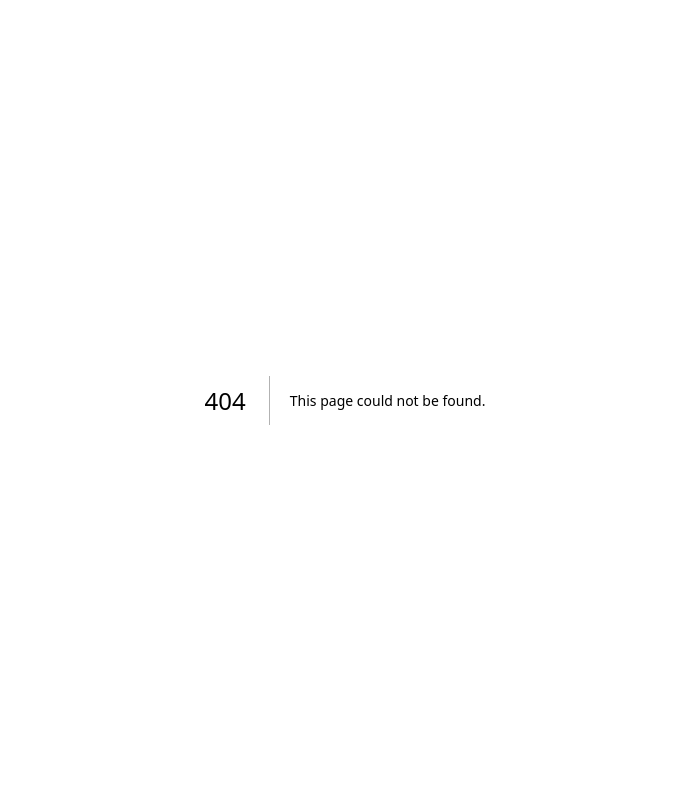
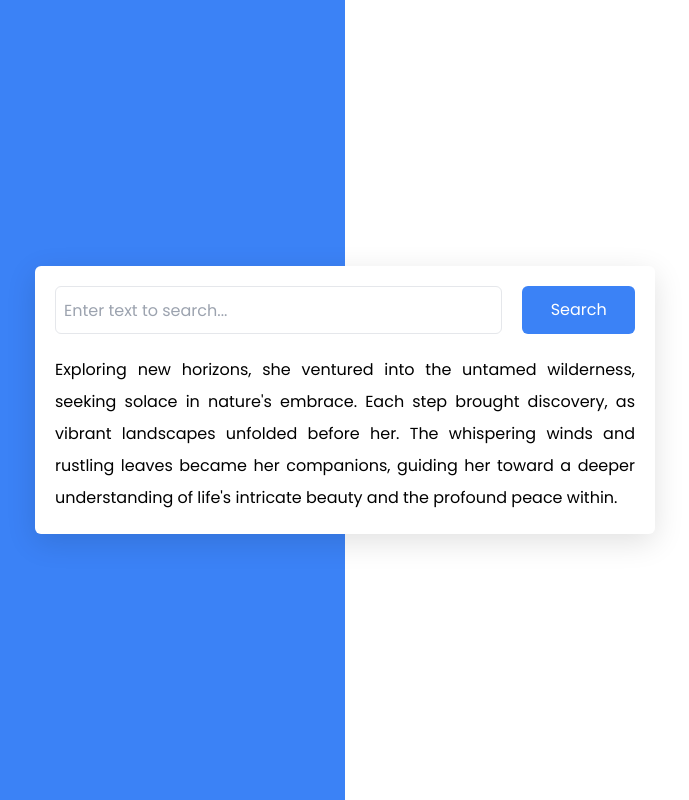
Before and after one commit to UlwanLuthfi/100-javascript-project, a Next.js app: page /highlight-searched-text in a window 1280 px wide. Before the commit this address had no page. Shown: the whole page, without its empty margins (295-984 px from the left). Built offline with nearby package versions, Linux system fonts and the light colour scheme.

Commit message:
feat highlight searched text

```diff
--- a/app/globals.css
+++ b/app/globals.css
@@ -16,6 +16,11 @@
   .bg-2-color {
     background: linear-gradient(#3b82f6, #3b82f6) 0 100% no-repeat;
     background-size: 100% 50%;
+  }
+
+  .bg-2-color-vertical {
+    background: linear-gradient(to right, #3b82f6, #3b82f6) 0 100% no-repeat;
+    background-size: 50% 100%;
   }
 
   @keyframes roll {
--- /dev/null
+++ b/app/highlight-searched-text/page.tsx
@@ -0,0 +1,59 @@
+'use client';
+
+import { useState } from 'react';
+
+export default function Page() {
+  const [searchText, setSearchText] = useState('');
+  const [highlightedText, setHighlightedText] = useState('');
+
+  const handleSearch = () => {
+    const textToHighlight = document.querySelector('.text-to-highlight');
+    if (textToHighlight) {
+      const regex = new RegExp(`(${searchText})`, 'gi');
+      const innerHTML = textToHighlight.textContent?.replace(
+        regex,
+        (match) => `<mark>${match}</mark>`
+      );
+      if (innerHTML !== undefined) {
+        setHighlightedText(innerHTML);
+      }
+    }
+  };
+
+  return (
+    <div className="flex min-h-screen p-5 justify-center items-center bg-2-color-vertical">
+      <div className="flex flex-col gap-5 bg-white p-5 w-[50%] min-w-[350px] rounded-md shadow-[0_8px_30px_rgb(0,0,0,0.12)]">
+        <div className="flex justify-between gap-5">
+          <input
+            type="text"
+            placeholder="Enter text to search..."
+            className="w-[80%] h-12 border p-2 rounded-md focus:outline-none focus:border-sky-500 focus:ring-1 focus:ring-sky-500"
+            value={searchText}
+            onChange={(e) => setSearchText(e.target.value)}
+          />
+          <button
+            className="bg-blue-500 px-3 lg:w-[20%] text-white rounded-md"
+            onClick={handleSearch}
+          >
+            Search
+          </button>
+        </div>
+        <span
+          className="text-justify leading-loose font-medium text-to-highlight"
+          dangerouslySetInnerHTML={{
+            __html:
+              highlightedText ||
+              `
+          Exploring new horizons, she ventured into the untamed wilderness,
+          seeking solace in nature's embrace. Each step brought discovery, as
+          vibrant landscapes unfolded before her. The whispering winds and
+          rustling leaves became her companions, guiding her toward a deeper
+          understanding of life's intricate beauty and the profound peace
+          within.
+        `,
+          }}
+        />
+      </div>
+    </div>
+  );
+}
--- a/app/page.tsx
+++ b/app/page.tsx
@@ -8,6 +8,7 @@ export default function Home() {
       <Link href="/roll-the-dice">Roll the Dice</Link>
       <Link href="/age-calculator">Age Calculator</Link>
       <Link href="/number-counting-animation">Number Counting Animation</Link>
+      <Link href="/highlight-searched-text">Highlight Searched Text</Link>
     </main>
   );
 }
```
